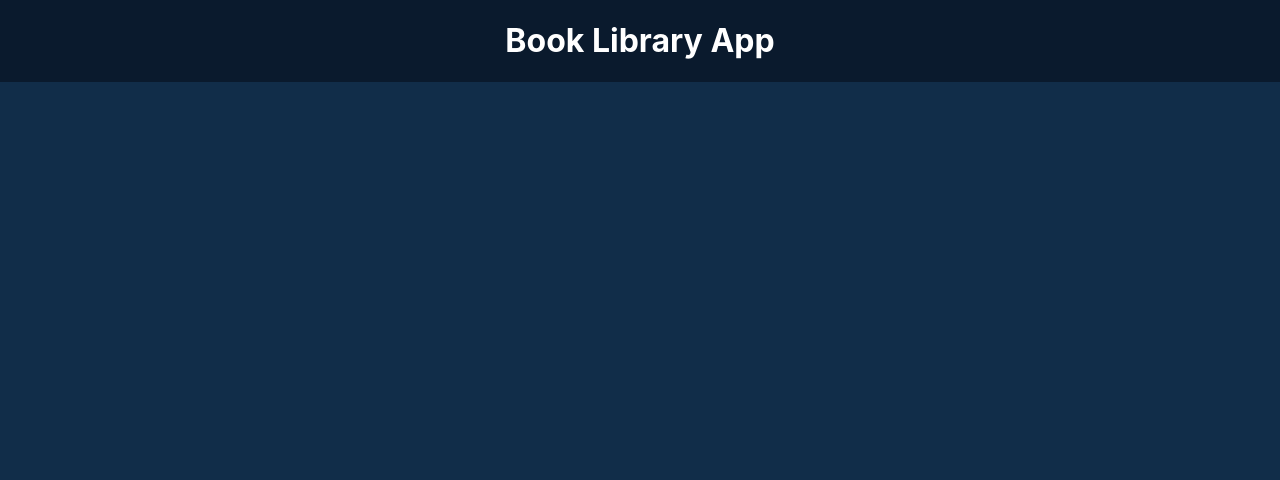
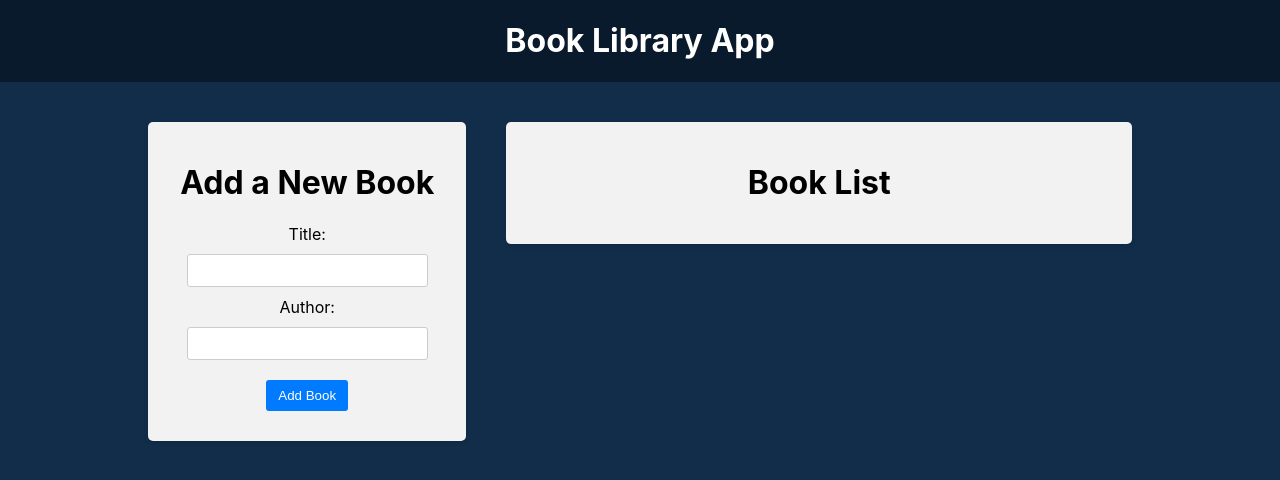
Before and after one commit to BakaiOleksandr/Book-Library-App, a React (Create React App) app in the folder frontend/: page / in a window 1280 px wide. Shown: the top 480 px of the page. Built offline with nearby package versions, Linux system fonts and the light colour scheme.

Commit message:
Added BookForm, BookList and Filter components

```diff
--- a/frontend/src/App.js
+++ b/frontend/src/App.js
@@ -1,11 +1,22 @@
 import './App.css';
-
+import BookList from './components/BookList/BookList.js';
+import BookForm from './components/BookForm/BookForm.js';
+import Filter from './components/Filter/Filter.js';
 function App() {
   return (
     <div className="app">
       <header className="app-header">
         <h1>Book Library App</h1>
       </header>
+      <main className="app-main">
+        <div className="app-left-column">
+          <BookForm />
+        </div>
+        <div className="app-right-column">
+          {/* <Filter /> */}
+          <BookList />
+        </div>
+      </main>
     </div>
   );
 }
--- /dev/null
+++ b/frontend/src/components/BookForm/BookForm.css
@@ -0,0 +1,48 @@
+.book-form {
+  width: 100%;
+}
+
+.book-form label {
+  display: block;
+  width: 100%;
+  text-align: center;
+  margin-bottom: 10px;
+}
+
+.book-form input {
+  width: 80%;
+  padding: 8px;
+  margin-bottom: 10px;
+  border: 1px solid #ccc;
+  border-radius: 3px;
+}
+
+.book-form button {
+  background-color: #007bff;
+  color: #fff;
+  padding: 8px 12px;
+  border: none;
+  border-radius: 3px;
+  cursor: pointer;
+  margin: 10px;
+  transition: background-color 0.3s ease;
+}
+
+.book-form button:hover {
+  background-color: #0056b3;
+}
+
+.book-form .spinner {
+  animation: spinner 1s infinite linear;
+  margin-left: 10px;
+}
+
+@keyframes spinner {
+  from {
+    transform: rotate(0deg);
+  }
+
+  to {
+    transform: rotate(360deg);
+  }
+}
--- /dev/null
+++ b/frontend/src/components/BookForm/BookForm.js
@@ -0,0 +1,43 @@
+import {useState} from 'react';
+import './BookForm.css';
+const BookForm = () => {
+  const [title, setTitle] = useState('');
+  const [author, setAuthor] = useState('');
+
+  const handleSubmit = (e) => {
+    e.preventDefault();
+    if (title && author) {
+      //dispatch action
+      console.log(title, author);
+      setTitle('');
+      setAuthor('');
+    }
+  };
+  return (
+    <div className="app-block book-form">
+      <h1>Add a New Book</h1>
+      <form onSubmit={handleSubmit}>
+        <div>
+          <label htmlFor="title">Title:</label>
+          <input
+            type="text"
+            id="title"
+            value={title}
+            onChange={(e) => setTitle(e.target.value)}
+          />
+        </div>
+        <div>
+          <label htmlFor="author">Author:</label>
+          <input
+            type="text"
+            id="author"
+            value={author}
+            onChange={(e) => setAuthor(e.target.value)}
+          />
+        </div>
+        <button type="submit">Add Book</button>
+      </form>
+    </div>
+  );
+};
+export default BookForm;
--- /dev/null
+++ b/frontend/src/components/BookList/BookList.css
@@ -0,0 +1,61 @@
+.book-list ul {
+  padding: 0;
+  margin: 20px -20px;
+  list-style: none;
+}
+
+.book-list li {
+  display: flex;
+  justify-content: space-between;
+  align-items: center;
+  width: auto;
+  padding: 10px 20px;
+  border-bottom: 1px solid #ccc;
+  background-color: #fff;
+  list-style-type: none;
+}
+
+.book-list li:nth-child(even) {
+  background-color: #f2f2f2;
+}
+
+.book-list li:hover {
+  background-color: #dbe4f8;
+}
+
+.book-list button {
+  background-color: #fff;
+  color: red;
+  border: 1px solid red;
+  padding: 8px 12px;
+  border-radius: 3px;
+  cursor: pointer;
+  transition: background-color 0.3s ease;
+}
+
+.book-list button:hover {
+  background-color: #fdd;
+}
+
+.book-list .highlight {
+  background-color: #ff0;
+}
+
+.book-list .book-info {
+  flex: 1;
+  text-align: left;
+}
+
+.book-list .book-actions {
+  display: flex;
+  align-items: center;
+}
+
+.book-list .star-icon {
+  width: 24px;
+  height: 24px;
+  margin: 0 20px;
+  cursor: pointer;
+  transition: color 0.3s ease;
+  color: #fca510;
+}
--- /dev/null
+++ b/frontend/src/components/BookList/BookList.js
@@ -0,0 +1,9 @@
+import './BookList.css';
+const BookList = () => {
+  return (
+    <div className="app-block book-list">
+      <h1>Book List</h1>
+    </div>
+  );
+};
+export default BookList;
--- /dev/null
+++ b/frontend/src/components/Filter/Filter.css
@@ -0,0 +1,50 @@
+.filter-row {
+  display: flex;
+  justify-content: space-between;
+  align-items: center;
+}
+
+.filter-group {
+  flex: 1;
+  text-align: center;
+}
+
+.filter input[type='text'] {
+  width: 80%;
+  padding: 8px;
+  border: 1px solid #ccc;
+  border-radius: 3px;
+}
+
+.filter button {
+  background-color: #007bff;
+  color: #fff;
+  padding: 8px 12px;
+  border: none;
+  border-radius: 3px;
+  cursor: pointer;
+  margin: 10px;
+  transition: background-color 0.3s ease;
+}
+
+.filter button:hover {
+  background-color: #0056b3;
+}
+
+@media screen and (max-width: 1024px) {
+  .filter-row {
+    flex-direction: column;
+    align-items: stretch;
+  }
+
+  .filter-group {
+    width: 100%;
+    margin: auto;
+    margin-bottom: 10px;
+  }
+
+  .filter button {
+    margin: 10px auto 0;
+    max-width: 50%;
+  }
+}
--- /dev/null
+++ b/frontend/src/components/Filter/Filter.js
@@ -0,0 +1,8 @@
+const Filter = () => {
+  return (
+    <div className="app-block filter">
+      <h1>Filters</h1>
+    </div>
+  );
+};
+export default Filter;
```
